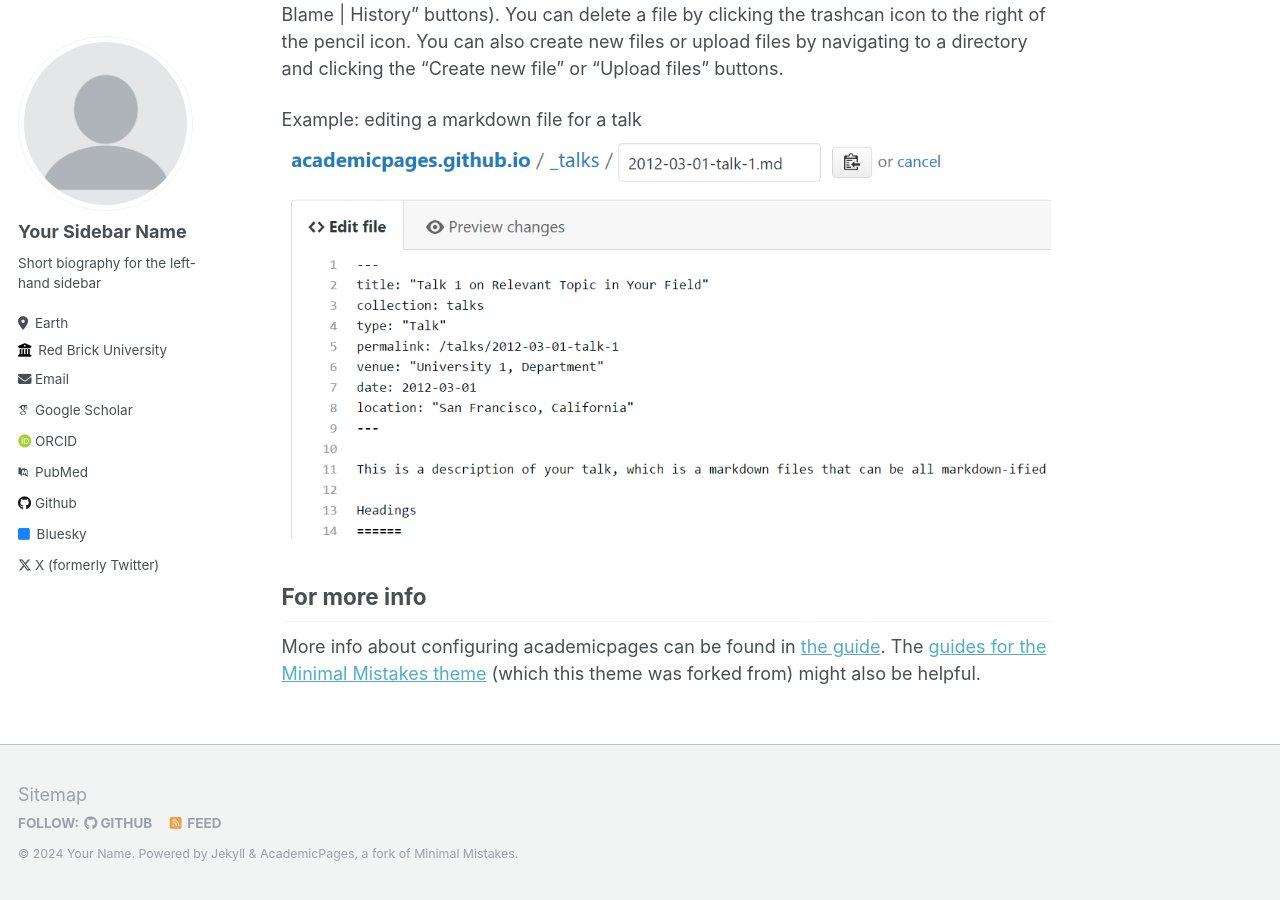
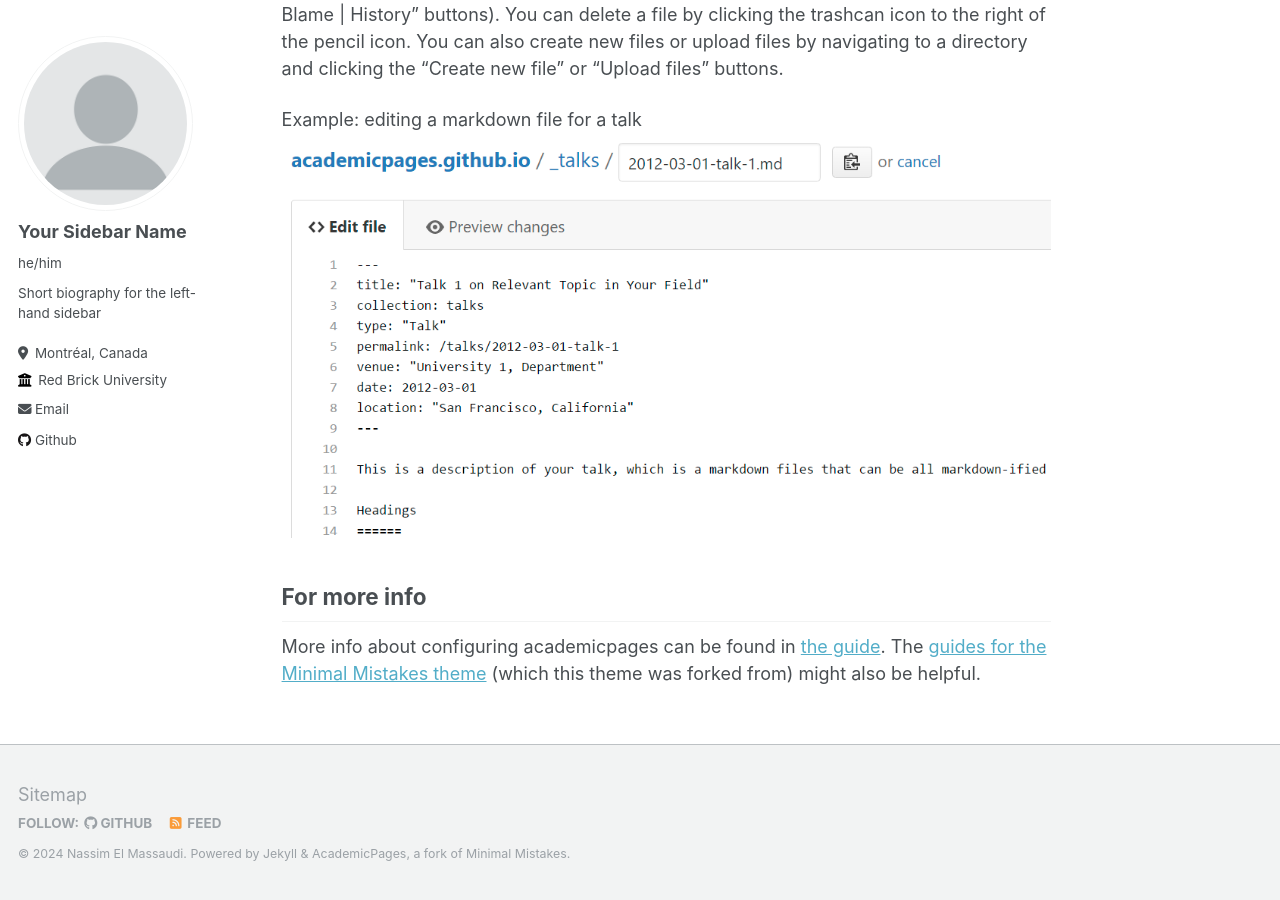
Before and after one commit to nassim-massaudi/nassim-massaudi.github.io, a Jekyll site: the page built from _pages/about.md, in a window 1280 px wide and 900 px high, scrolled down 2463 px. Built offline with Jekyll 4.4.1, drawn with Linux system fonts in a browser that asks for light colours; some web fonts are replaced; some of the changed text lies outside the part shown.

Commit message:
Update _config.yml
Added different information - first commit

```diff
--- a/_config.yml
+++ b/_config.yml
@@ -8,13 +8,13 @@
 
 # Basic Site Settings
 locale                   : "en-US"
-title                    : "Your Name / Site Title"
+title                    : "Nassim's Page"
 title_separator          : "-"
-name                     : &name "Your Name"
+name                     : &name "Nassim El Massaudi"
 description              : &description "personal description"
 url                      : https://academicpages.github.io # the base hostname & protocol for your site e.g. "https://mmistakes.github.io"
 baseurl                  : "" # the subpath of your site, e.g. "/blog"
-repository               : "academicpages/academicpages.github.io"
+repository               : "https://github.com/nassimmassaudi"
 
 # Site Author - The following control what appear as part of the author content on the side bar.
 #               If a field is blank the icon and link will not appear, otherwise it will be shown.
@@ -23,31 +23,31 @@ author:
   # Biographic information
   avatar           : "profile.png"
   name             : "Your Sidebar Name"
-  pronouns         : # example: "she/her"
+  pronouns         : "he/him"
   bio              : "Short biography for the left-hand sidebar"
-  location         : "Earth"
+  location         : "Montréal, Canada"
   employer         : "Red Brick University"
   uri              : # URL
-  email            : "none@example.org"
+  email            : "nassim.el.massaudi@umontreal.ca"
 
   # Academic websites
   arxiv            : # URL - Update with the correct link to your profile
-  googlescholar    : "https://scholar.google.com/citations?user=PS_CX0AAAAAJ"
+  googlescholar    : # "https://scholar.google.com/citations?user=PS_CX0AAAAAJ"
   impactstory      : # URL
-  orcid            : "http://orcid.org/yourorcidurl"
-  pubmed           : "https://www.ncbi.nlm.nih.gov/pubmed/?term=john+snow"
+  orcid            : # "http://orcid.org/yourorcidurl"
+  pubmed           : # "https://www.ncbi.nlm.nih.gov/pubmed/?term=john+snow"
   researchgate     : # URL
 
   # Repositories and software development
   bitbucket        : # Username - Update with your username on the site
   codepen          : # Username
   dribbble         : # Username
-  github           : "academicpages"
+  github           : "nassimmassaudi"
   kaggle           : # Username
   stackoverflow    : # User number or user number and name (i.e., use "1" or "1/jeff-atwood")
 
   # Social media
-  bluesky          : "bsky.app" # Replace this with you Bluesky username
+  bluesky          : # "bsky.app" # Replace this with you Bluesky username
   facebook         : # Username
   flickr           : # Username
   foursquare       : # Username
@@ -64,7 +64,7 @@ author:
   steam            : # Username
   telegram         : # URL
   tumblr           : # Username
-  twitter          : "UniofOxford"  # Replace this with your X / Twitter handle
+  twitter          : # "UniofOxford"  # Replace this with your X / Twitter handle
   vine             : # Username
   weibo            : # Username
   wikipedia        : # Username
```
